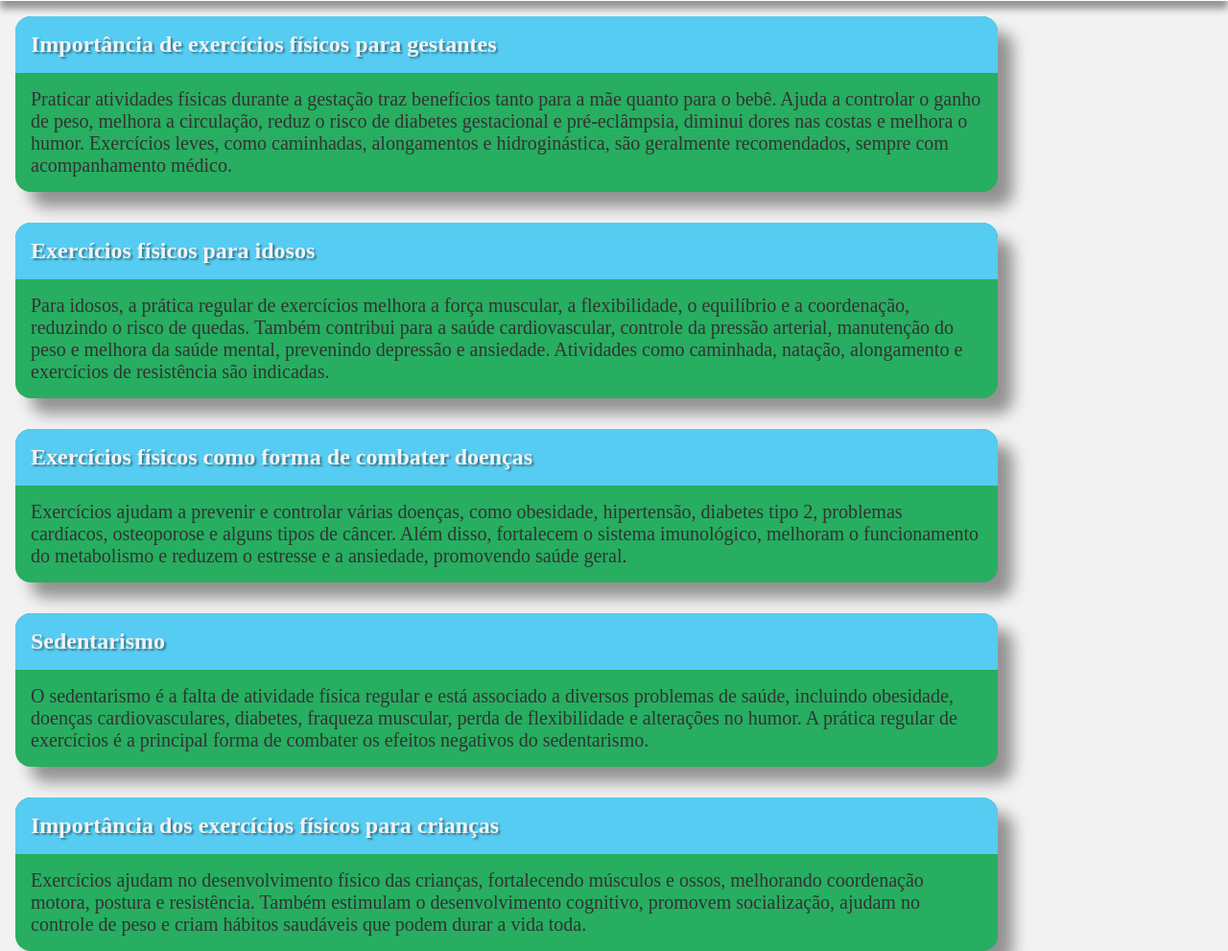
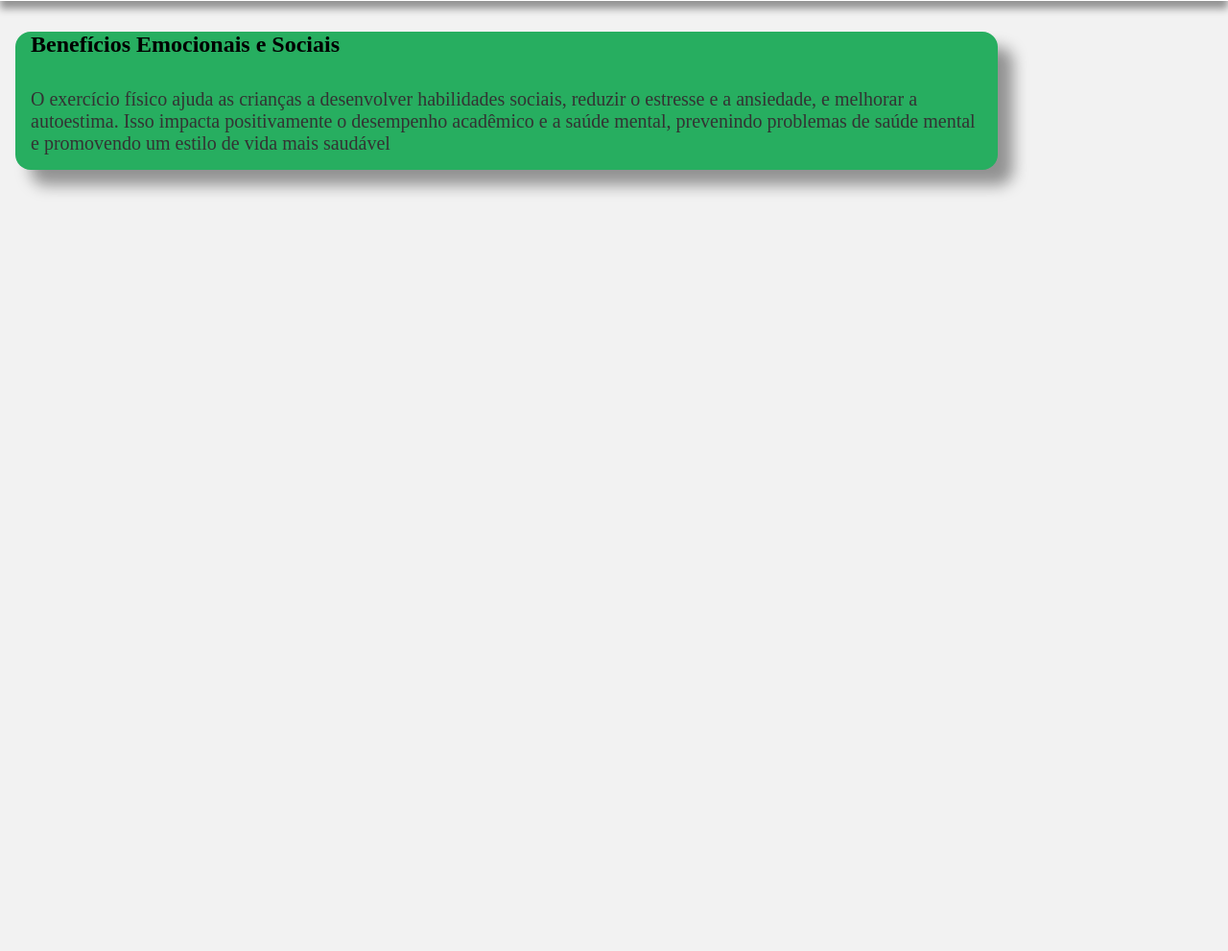
Before and after one commit to Bernardo-Vetromille/Pr-tica-de-atividades-f-sicas, a plain HTML site: page index.html in a window 1280 px wide. Shown: the part 68-1059 px from the top of the page at 96% size. After the commit the page ends 800 px from the top, so only its background shows below. Drawn offline with Linux system fonts and the light colour scheme.

Commit message:
Update index.html
adicionei a parte do Davi Reis do trabalho

```diff
--- a/index.html
+++ b/index.html
@@ -8,46 +8,19 @@
 </head>
 <body>
     <header>
-        <h1>Os benefícios da prática regular de atividades físicas</h1>
+        <h1>Exercício físico para crianças</h1>
     </header>
     <main>
         <div class="container">
-            <!--Importância de exercícios físicos para gestantes-->
+            <!-- adicionando parte do DR -->
             <section>
                 <div class="caixa-de-texto">
-                    <h2>Importância de exercícios físicos para gestantes</h2>
-                    <p>Praticar atividades físicas durante a gestação traz benefícios tanto para a mãe quanto para o bebê. Ajuda a controlar o ganho de peso, melhora a circulação, reduz o risco de diabetes gestacional e pré-eclâmpsia, diminui dores nas costas e melhora o humor. Exercícios leves, como caminhadas, alongamentos e hidroginástica, são geralmente recomendados, sempre com acompanhamento médico.</p>
-                </div>
-            </section>
-            <!--para idosos-->
-            <section>
-                <div class="caixa-de-texto">
-                    <h2>Exercícios físicos para idosos</h2>
-                    <p>Para idosos, a prática regular de exercícios melhora a força muscular, a flexibilidade, o equilíbrio e a coordenação, reduzindo o risco de quedas. Também contribui para a saúde cardiovascular, controle da pressão arterial, manutenção do peso e melhora da saúde mental, prevenindo depressão e ansiedade. Atividades como caminhada, natação, alongamento e exercícios de resistência são indicadas.</p>
-                </div>
-            </section>
-            <!--para combater doenças-->
-            <section>
-                <div class="caixa-de-texto">
-                    <h2>Exercícios físicos como forma de combater doenças</h2>
-                    <p>Exercícios ajudam a prevenir e controlar várias doenças, como obesidade, hipertensão, diabetes tipo 2, problemas cardíacos, osteoporose e alguns tipos de câncer. Além disso, fortalecem o sistema imunológico, melhoram o funcionamento do metabolismo e reduzem o estresse e a ansiedade, promovendo saúde geral.</p>
-                </div>
-            </section>
-            <!--Sedentarismo-->
-            <section>
-                <div class="caixa-de-texto">
-                    <h2>Sedentarismo</h2>
-                    <p>O sedentarismo é a falta de atividade física regular e está associado a diversos problemas de saúde, incluindo obesidade, doenças cardiovasculares, diabetes, fraqueza muscular, perda de flexibilidade e alterações no humor. A prática regular de exercícios é a principal forma de combater os efeitos negativos do sedentarismo.</p>
-                </div>
-            </section>
-            <!--Importância dos exercícios físicos para crianças-->
-            <section>
-                <div class="caixa-de-texto">
-                    <h2>Importância dos exercícios físicos para crianças</h2>
-                    <p>Exercícios ajudam no desenvolvimento físico das crianças, fortalecendo músculos e ossos, melhorando coordenação motora, postura e resistência. Também estimulam o desenvolvimento cognitivo, promovem socialização, ajudam no controle de peso e criam hábitos saudáveis que podem durar a vida toda.</p>
+                    <h1>Benefícios Emocionais e Sociais</h1>
+                    <p>O exercício físico ajuda as crianças a desenvolver habilidades sociais, reduzir o estresse e a ansiedade, e melhorar a autoestima. Isso impacta positivamente o desempenho acadêmico e a saúde mental, prevenindo problemas de saúde mental e promovendo um estilo de vida mais saudável</p>
                 </div>
             </section>
         </div>
     </main>
 </body>
+
 </html>
```
